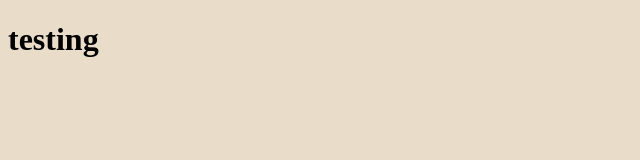
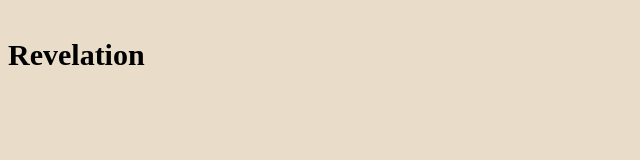
Before and after one commit to Programmer-Pad/Spread-The-Sunnah.github.io, a plain HTML site: page hadith/bukhari/index.html in a window 1280 px wide. Shown: the whole page, without its empty margins (0-640 px from the left). Drawn offline with Linux system fonts and the light colour scheme.

Commit message:
new chapter

```diff
--- a/hadith/bukhari/index.html
+++ b/hadith/bukhari/index.html
@@ -8,6 +8,7 @@
 </head>
 <body>
         <script src="index.js"></script>
-	<h1>testing</h1>
+	<br>
+	<h1 style="font-size: 30px;" >Revelation</h1>
 </body>
 </html>
```
